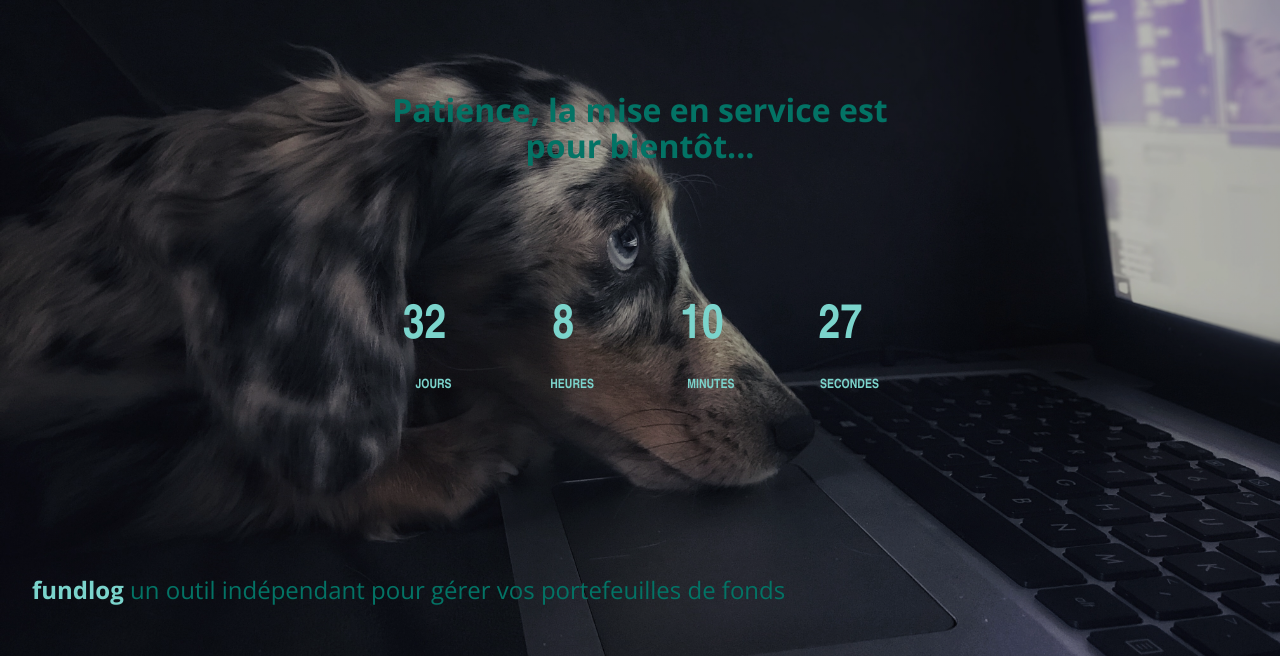
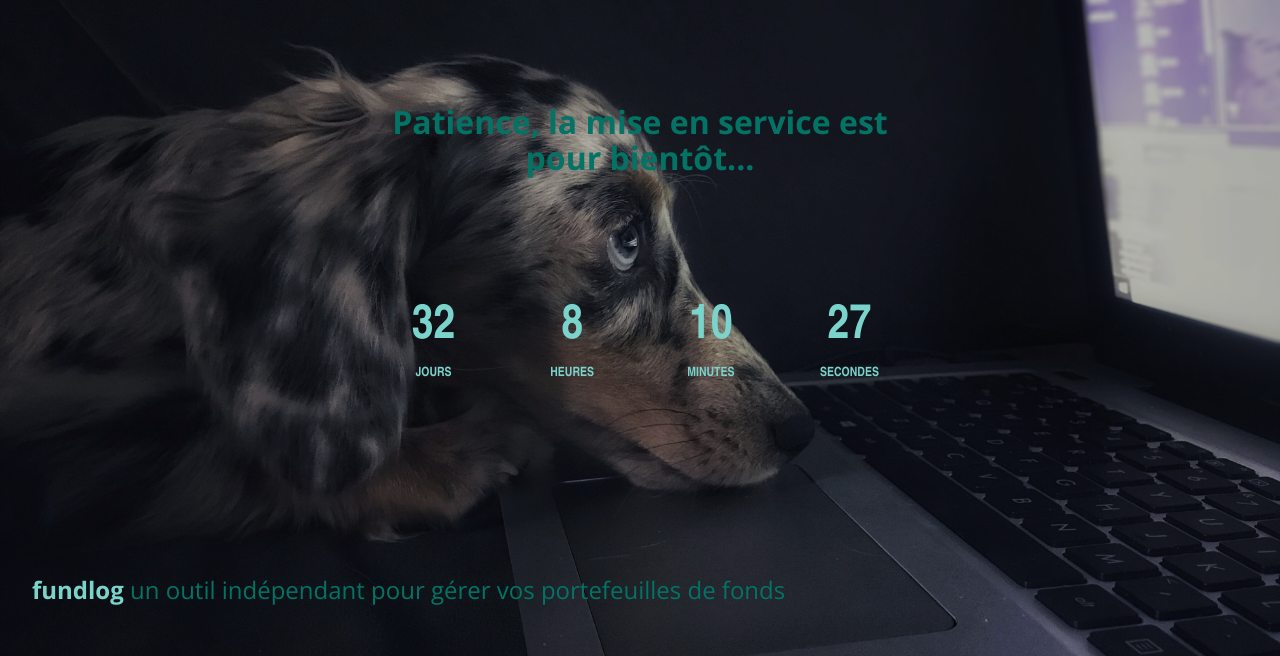
Before and after one commit to OlivierValette/wainting-for-fundlog, a plain HTML site: page index.html in a window 1280 px wide. Shown: the part 144-800 px from the top of the page. Drawn offline with nearby package versions, Linux system fonts and the light colour scheme.

Commit message:
Centering digits

```diff
--- a/css/style.css
+++ b/css/style.css
@@ -49,7 +49,7 @@ ul#countdown li .label  {
     text-transform: uppercase;
 }
 
-ul#countdown li .number {
+ul#countdown li .digit {
     background-color: transparent;
     color: #7bd4cc;
     font-size: 3rem;
--- a/index.html
+++ b/index.html
@@ -31,19 +31,19 @@
           <br>
           <ul id="countdown">
             <li id="days">
-              <div class="number">00</div>
+              <div class="digit">00</div>
               <div class="label">jours</div>
             </li>
             <li id="hours">
-              <div class="number">00</div>
+              <div class="digit">00</div>
               <div class="label">heures</div>
             </li>
             <li id="minutes">
-              <div class="number">00</div>
+              <div class="digit">00</div>
               <div class="label">minutes</div>
             </li>
             <li id="seconds">
-              <div class="number">00</div>
+              <div class="digit">00</div>
               <div class="label">secondes</div>
             </li>
           </ul>
--- a/js/script.js
+++ b/js/script.js
@@ -12,10 +12,10 @@ let countdownfunction = setInterval(function() {
     let minutes = Math.floor((delay % (60 * 60)) / 60);
     let seconds = Math.floor(delay % 60);
     // Output the result in an element with id="demo"
-    document.querySelector("#days .number").innerHTML = days.toString();
-    document.querySelector("#hours .number").innerHTML = hours.toString();
-    document.querySelector("#minutes .number").innerHTML = minutes.toString();
-    document.querySelector("#seconds .number").innerHTML = seconds.toString();
+    document.querySelector("#days .digit").innerHTML = days.toString();
+    document.querySelector("#hours .digit").innerHTML = hours.toString();
+    document.querySelector("#minutes .digit").innerHTML = minutes.toString();
+    document.querySelector("#seconds .digit").innerHTML = seconds.toString();
     // If the count down is over, write some text
     if (delay < 0) {
         clearInterval(countdownfunction);
```
